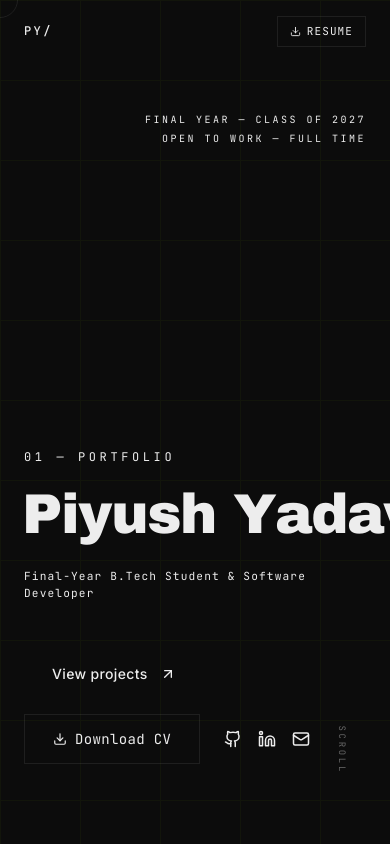
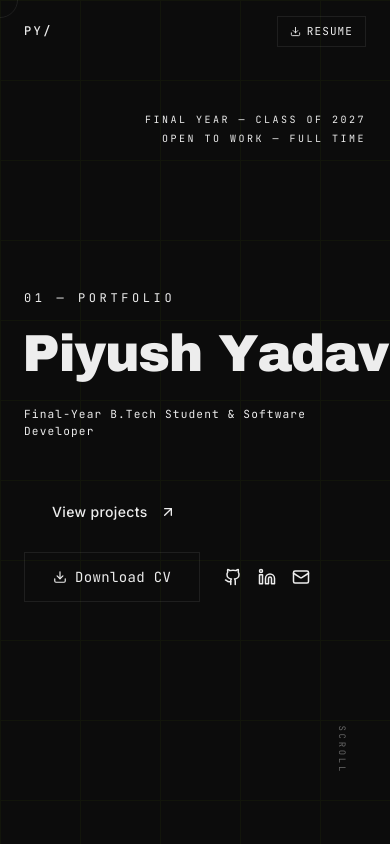
Before and after one commit to PiyushYadv/Portfolio, a React (Vite) app: page / in a window 390 px wide. Shown: the top 844 px of the page. Built offline with nearby package versions, Linux system fonts and the light colour scheme.

Commit message:
fix: mobile layout

```diff
--- a/src/app/App.tsx
+++ b/src/app/App.tsx
@@ -430,7 +430,7 @@ export default function App() {
 
       {/* HERO */}
       <section
-        className="relative flex min-h-screen flex-col justify-end px-6 pb-20 pt-32 md:px-16 lg:px-24"
+        className="relative flex min-h-screen flex-col justify-center md:justify-end px-6 pb: 12md:pb-20 pt-12 md:pt-32 md:px-16 lg:px-24"
         id="hero"
       >
         <div
@@ -474,7 +474,7 @@ export default function App() {
             className="mb-7 block whitespace-nowrap tracking-tight text-foreground md:mb-9"
             style={{
               ...DISPLAY,
-              fontSize: "clamp(3.5rem, 10vw, 10rem)",
+              fontSize: "clamp(3.25rem, 10vw, 10rem)",
               marginLeft: "-0.035em",
               visibility: fontsReady ? "visible" : "hidden",
               willChange: "opacity",
```
